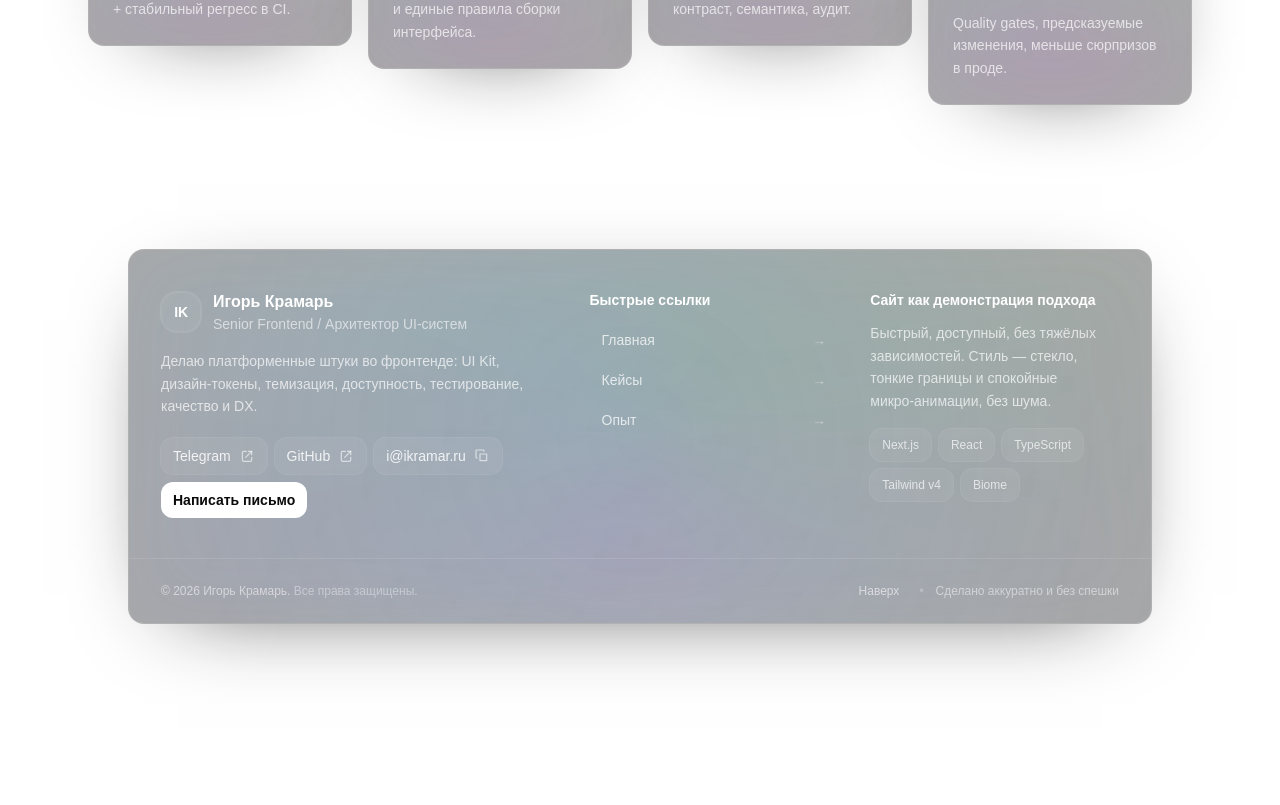
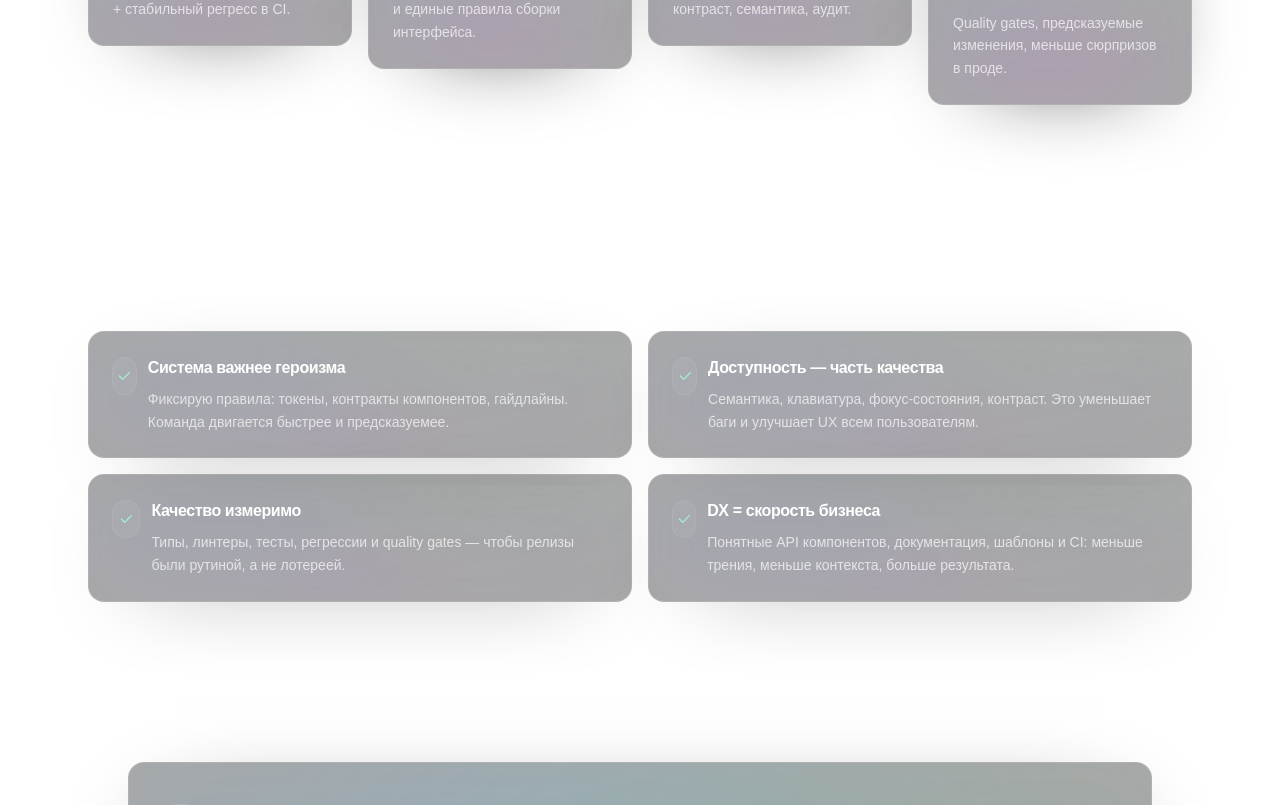
Before and after one commit to IgorKramar/kramar_portfolio, a Next.js app: page / in a window 1280 px wide. Shown: the part 892-1697 px from the top of the page. Before the commit the page ends 1556 px from the top, so only its background shows below. Built offline with nearby package versions, Linux system fonts and the light colour scheme.

Commit message:
feature: add PrinciplesSection for main page

```diff
--- a/src/app/page.tsx
+++ b/src/app/page.tsx
@@ -1,11 +1,11 @@
-import { AchievementsSection, HeroSection } from "@/components";
+import { AchievementsSection, HeroSection, PrinciplesSection } from "@/components";
 
 export default function HomePage() {
   return (
     <>
       <HeroSection />
       <AchievementsSection />
-      {/* дальше будут секции лонгрида */}
+      <PrinciplesSection />
     </>
   );
 }
--- a/src/components/index.ts
+++ b/src/components/index.ts
@@ -1,4 +1,4 @@
 export { CheckIcon, CopyIcon, ExternalIcon } from "./icons";
 export { Container, Footer, Header, Section } from "./layout";
-export { AchievementsSection, HeroSection } from "./pages";
+export { AchievementsSection, HeroSection, PrinciplesSection } from "./pages";
 export { Badge, Button, Card, CardShell } from "./ui";
--- /dev/null
+++ b/src/components/pages/home/PrinciplesSection/PrinciplesSection.tsx
@@ -0,0 +1,46 @@
+import { Section } from "@/components";
+import { PrincipleCard } from "./components";
+
+const PRINCIPLES = [
+  {
+    title: "Система важнее героизма",
+    description:
+      "Фиксирую правила: токены, контракты компонентов, гайдлайны. Команда двигается быстрее и предсказуемее.",
+  },
+  {
+    title: "Доступность — часть качества",
+    description:
+      "Семантика, клавиатура, фокус‑состояния, контраст. Это уменьшает баги и улучшает UX всем пользователям.",
+  },
+  {
+    title: "Качество измеримо",
+    description:
+      "Типы, линтеры, тесты, регрессии и quality gates — чтобы релизы были рутиной, а не лотереей.",
+  },
+  {
+    title: "DX = скорость бизнеса",
+    description:
+      "Понятные API компонентов, документация, шаблоны и CI: меньше трения, меньше контекста, больше результата.",
+  },
+] as const;
+
+export function PrinciplesSection() {
+  return (
+    <Section
+      id="principles"
+      title="Принципы"
+      description="Как я принимаю решения в интерфейсах, архитектуре и качестве."
+      size="wide"
+    >
+      <div className="grid grid-cols-1 gap-4 sm:grid-cols-2">
+        {PRINCIPLES.map((p) => (
+          <PrincipleCard
+            key={p.title}
+            title={p.title}
+            description={p.description}
+          />
+        ))}
+      </div>
+    </Section>
+  );
+}
--- /dev/null
+++ b/src/components/pages/home/PrinciplesSection/components/PrincipleCard/PrincipleCard.tsx
@@ -0,0 +1,29 @@
+import { Card, CardShell, CheckIcon } from "@/components";
+
+export interface PrincipleCardProps {
+  title: string;
+  description: string;
+}
+
+export function PrincipleCard({ title, description }: PrincipleCardProps) {
+  return (
+    <CardShell>
+      <Card className="p-5 sm:p-6">
+        <div className="flex items-start gap-3">
+          <span className="mt-0.5 inline-grid h-9 w-9 place-items-center rounded-xl bg-white/5 ring-1 ring-white/10">
+            <CheckIcon className="h-4 w-4 text-emerald-200" />
+          </span>
+
+          <div>
+            <div className="text-base font-semibold tracking-tight text-white">
+              {title}
+            </div>
+            <div className="mt-2 text-sm leading-relaxed text-white/70">
+              {description}
+            </div>
+          </div>
+        </div>
+      </Card>
+    </CardShell>
+  );
+}
--- /dev/null
+++ b/src/components/pages/home/PrinciplesSection/components/PrincipleCard/index.ts
@@ -0,0 +1 @@
+export { PrincipleCard } from './PrincipleCard';
--- /dev/null
+++ b/src/components/pages/home/PrinciplesSection/components/index.ts
@@ -0,0 +1 @@
+export { PrincipleCard } from './PrincipleCard';
--- /dev/null
+++ b/src/components/pages/home/PrinciplesSection/index.ts
@@ -0,0 +1 @@
+export { PrinciplesSection } from './PrinciplesSection';
--- a/src/components/pages/home/index.ts
+++ b/src/components/pages/home/index.ts
@@ -1,2 +1,3 @@
 export { AchievementsSection } from "./AchievementsSection";
 export { HeroSection } from "./HeroSection";
+export { PrinciplesSection } from './PrinciplesSection';
--- a/src/components/pages/index.ts
+++ b/src/components/pages/index.ts
@@ -1 +1 @@
-export { AchievementsSection, HeroSection } from "./home";
+export { AchievementsSection, HeroSection, PrinciplesSection } from "./home";
```
